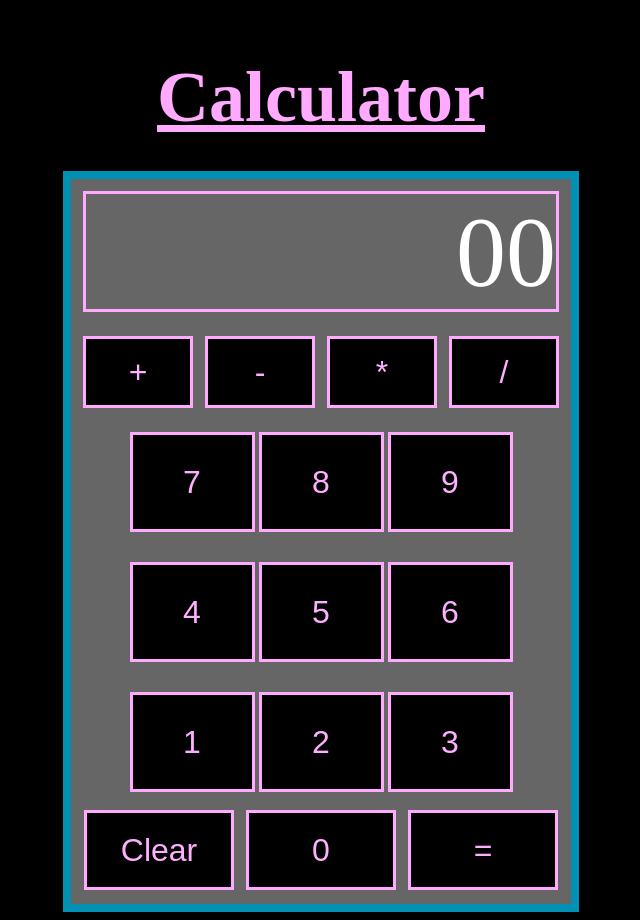
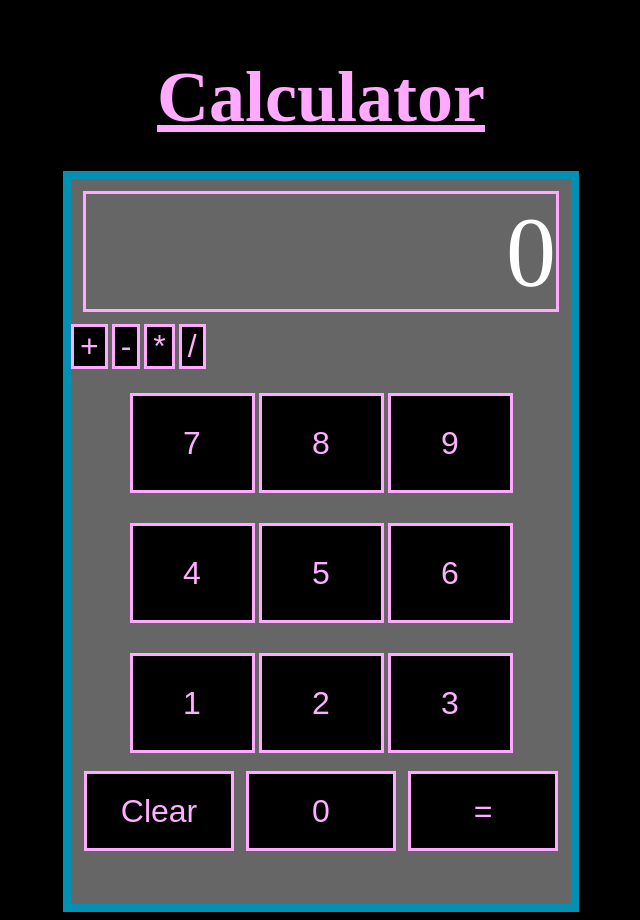
Before and after one commit to krosengr4/webpage-calculator, a plain HTML site: page index.html in a window 1280 px wide. Shown: the whole page, without its empty margins (319-959 px from the left). Drawn offline with Linux system fonts and the light colour scheme.

Commit message:
refactor(html): rename operator button classes and fix screen default
Renamed top-buttons/top-buttons to operators/operators to better
reflect their semantic role. Fixed screen initial value from "00" to "0".
Added clear button and restructured btm-buttons row.

```diff
--- a/index.html
+++ b/index.html
@@ -10,13 +10,13 @@
     <body>
         <h1>Calculator</h1>
         <div id="container">
-            <div id="screen">00</div>
+            <div id="screen">0</div>
             <div id="buttons">
-                <div id="top-buttons">
-                    <button id="plus" class="top-buttons">+</button>
-                    <button id="minus" class="top-buttons">-</button>
-                    <button id="multiply" class="top-buttons">*</button>
-                    <button id="divide" class="top-buttons">/</button>
+                <div id="operators">
+                    <button id="plus" class="operators">+</button>
+                    <button id="minus" class="operators">-</button>
+                    <button id="multiply" class="operators">*</button>
+                    <button id="divide" class="operators">/</button>
                 </div>
                 <div id="numbers">
                     <div id="top-nums">
```
